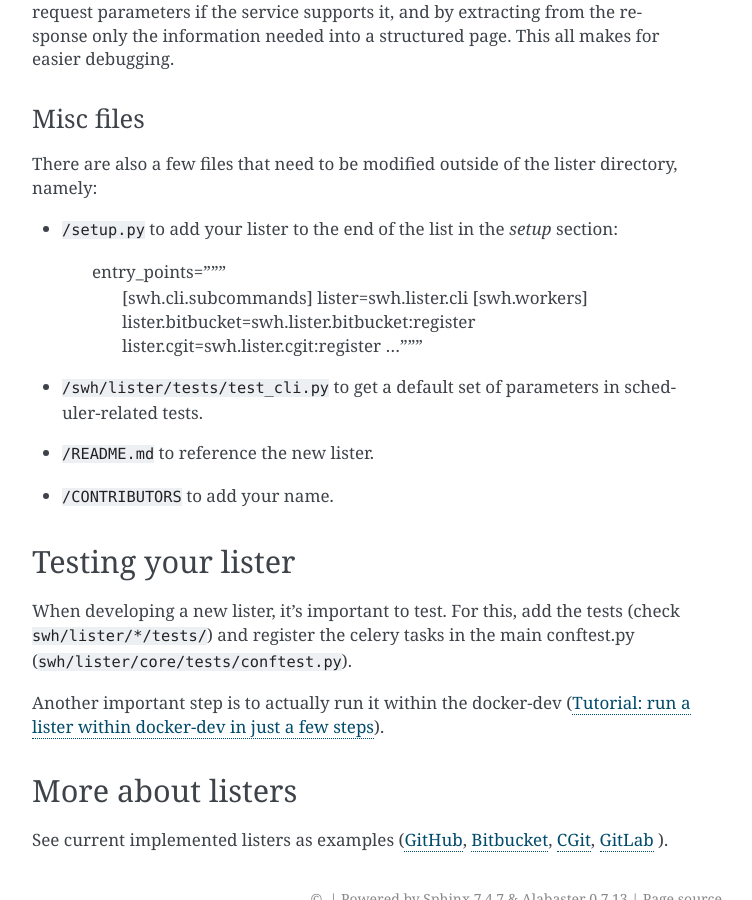
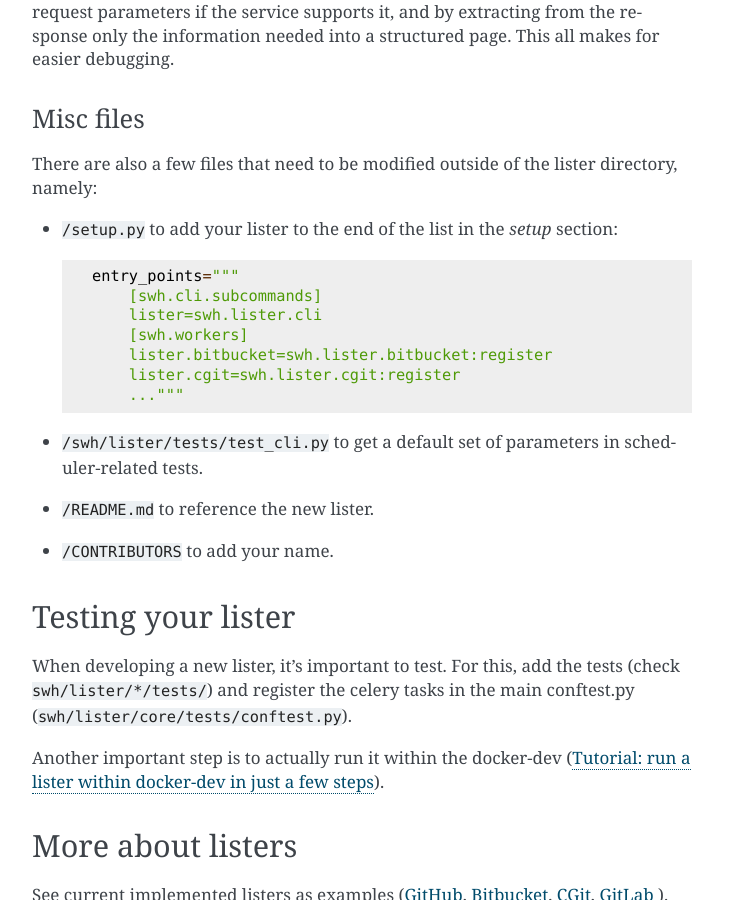
Before and after one commit to SoftwareHeritage/swh-lister, a Sphinx documentation site: the page built from docs/tutorial.rst, in a window 1280 px wide and 900 px high, scrolled down 7362 px. Shown: the whole window, without its empty margins (388-1140 px from the left). Built offline with Sphinx 7.4.7, drawn with Linux system fonts in a browser that asks for light colours; pages that are not in the unit, such as notebooks, are missing from menus; cross-references to code outside the pages are shown as plain code.

Commit message:
docs: Fix ReST syntax

```diff
--- a/docs/tutorial.rst
+++ b/docs/tutorial.rst
@@ -341,11 +341,11 @@ parameters if the service supports it, and by extracting from the response only
 information needed into a structured page. This all makes for easier debugging.
 
 Misc files
-^^^^^^^^^^^^^^^
+^^^^^^^^^^
 
 There are also a few files that need to be modified outside of the lister directory, namely:
 
-* :file:`/setup.py` to add your lister to the end of the list in the *setup* section:
+* :file:`/setup.py` to add your lister to the end of the list in the *setup* section::
 
     entry_points="""
         [swh.cli.subcommands]
```
